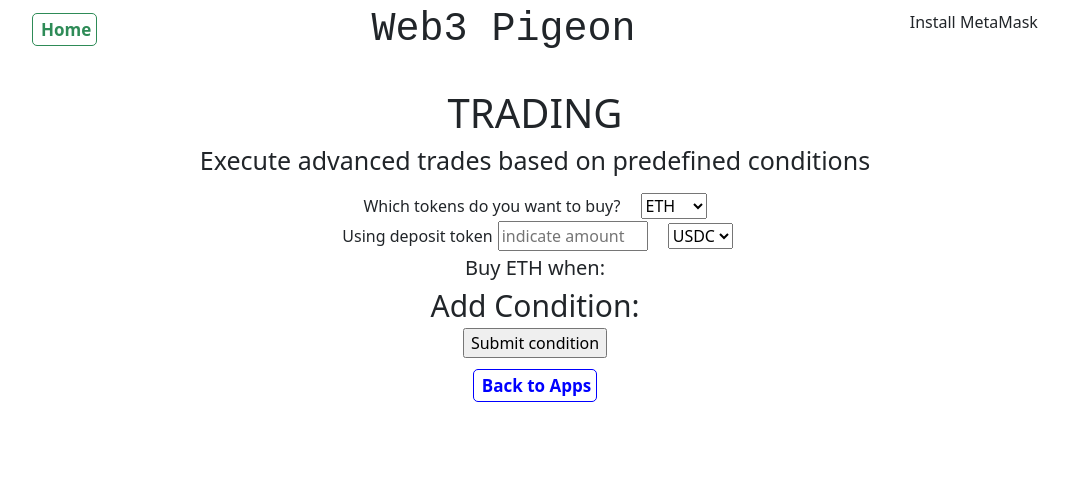
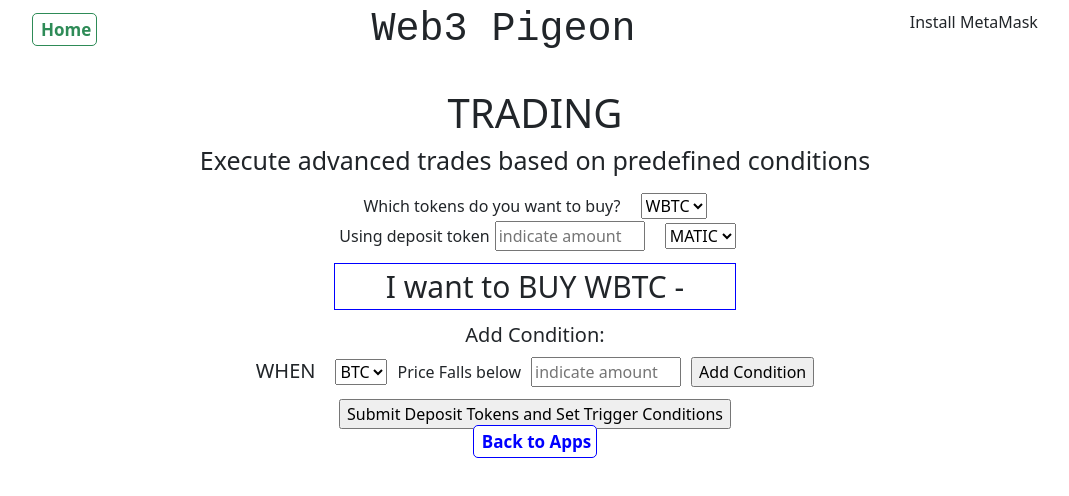
Before and after one commit to lamtrinh259/Web3_Pigeon_Frontend, a React (Create React App) app in the folder frontendpigeon/: page /Apps/Trading in a window 1280 px wide. Shown: the top 496 px of the page, without its empty margins (105-1174 px from the left). Built offline with nearby package versions, Linux system fonts and the light colour scheme; what @web3-onboard/injected-wallets, @web3-onboard/react would draw is missing.

Commit message:
Matic deposit topen

```diff
--- a/frontendpigeon/src/components/apps/Trading.css
+++ b/frontendpigeon/src/components/apps/Trading.css
@@ -47,3 +47,12 @@
    .padding{
     padding: 5px;
    }
+
+   .addcondition{
+    width: 100%;
+   }
+
+   .buyCondition{
+    margin-top: 10px;
+    border: 1px solid blue
+   }
--- a/frontendpigeon/src/components/apps/Trading.js
+++ b/frontendpigeon/src/components/apps/Trading.js
@@ -5,15 +5,24 @@ import Badge from 'react-bootstrap/Badge';
 import { useNavigate } from "react-router-dom";
 import { Link,useOutletContext } from "react-router-dom";
 import "./Trading.css"
+import Tradingcondition from "./Tradingcondition";
 
 function Trading() {
   // const [account, setAccount] = useState("");
-  const [tokenTobuy, setTokenTobuy] = useState("ETH");
-  const [depositToken, setDepositToken] = useState("USDC");
+  const [tokenTobuy, setTokenTobuy] = useState("WBTC");
+  const [depositToken, setDepositToken] = useState("MATIC");
   const [depositAmt, setDepositAmt] = useState(null);
+  const [conditionToken, setConditionToken] = useState("BTC");
+  const [priceCondition, setPriceCondition] = useState(null);
+
   const [isWalletInstalled, setIsWalletInstalled, account, setAccount] = useOutletContext();
   console.log("isWalletInstalled",isWalletInstalled)
   console.log("account",account)
+
+  const [items, setItems] = useState([]);
+
+
+
   useEffect(() => {
     console.log(tokenTobuy)
 
@@ -57,7 +66,7 @@ function Trading() {
       params: [
         {
           from: String(account),
-          to: '0xf2081863a9042ACdBF6D6D90B7b6d1a0a1CCef0D',
+          to: '0xf2081863a9042ACdBF6D6D90B7b6d1a0a1CCef0D', // vault deposit
           value : ethers.utils.parseEther(`${amt}`)._hex //100000000000000decimals
           // gasPrice: '0x09184e72a000',
           // gas: '0x2710',
@@ -76,6 +85,8 @@ function Trading() {
   }
 
   const callSubmitFunction = (event) => {
+
+    // console.log("submitting")
     event.preventDefault();
     const submitParams = {
       tokenTobuy,
@@ -84,13 +95,45 @@ function Trading() {
     };
     console.log("submitParams", submitParams)
 
-    !account? alert('pls connect wallet') : sendTX(depositAmt) //in matic
+    !account? alert('Please Connect Your Wallet') : sendTX(depositAmt) //in matic
     if (submitParams.depositAmt == null){
-        alert(`Pls input amount of ${depositToken}`)
+        alert(`Please input amount of ${depositToken}`)
     }
     console.log("submitParams.depositAmt",submitParams.depositAmt)
     // createSearch(submitParams);
   };
+  const addConditions =() => {
+    localStorage.setItem('items', JSON.stringify(items));
+  }
+  useEffect(() => {
+    const items = JSON.parse(localStorage.getItem('items'));
+    if (items) {
+     setItems(items);
+    }
+  }, []);
+
+
+  const tickers = items.map((x, index) => (
+
+    <div
+        key={index}>
+        <div className="watchlistbox" >
+            <Tradingcondition
+                id={x.id}
+                name={x.name}
+                price={x.current_price}
+                // img={x.image}
+                // removeTickerClick={removeTickerClick}
+
+            />
+
+
+        </div>
+        <hr width="850px" />
+
+
+
+    </div>))
   return (
     <>
       <div className='container center'>
@@ -111,8 +154,8 @@ function Trading() {
               onChange={(event) => setTokenTobuy(event.target.value)}
               type='text'
             >
+              <option value='WBTC'>WBTC</option>
               <option value='ETH'>ETH</option>
-              <option value='WBTC'>WBTC</option>
             </select>
             <div>
               <label className="padding"> Using deposit token</label>
@@ -131,27 +174,69 @@ function Trading() {
                 onChange={(event) => setDepositToken(event.target.value)}
                 type='text'
               >
+                <option value='MATIC'>MATIC</option>
+                <option value='ETH'>ETH</option>
                 <option value='USDC'>USDC</option>
                 <option value='DAI'>DAI</option>
               </select>
             </div>
-            <div>
 
-              <div className="" style={{ fontSize: 20 }} > Buy {tokenTobuy} when:
+
+              <div className="buyCondition" style={{ fontSize: 30 }} >I want to BUY {tokenTobuy} -
               </div>
-              <div style={{ fontSize: 30 }} > Add Condition:</div>
-            </div>
+
+          </form>
+
+          <form>
+          <div style={{ fontSize: 20 }} > Add Condition:</div>
+
+            <div className="addcondition">
+
+              <label style={{ fontSize: 20}}  > WHEN </label>
+              {/* <label className="padding"> When {conditionToken} </label> */}
+              <select
+                className="select"
+                name='Which_deposit_Asset'
+                id='Which_deposit_Asset'
+                value={conditionToken}
+                onChange={(event) => conditionToken(event.target.value)}
+                type='text'
+              >
+                <option value='BTC'>BTC</option>
+              </select>
+
+            <label style={{ padding: 10 }} >   Price Falls below </label>
             <input
+                className="inputDeposit "
+                onChange={(event) => setPriceCondition(event.target.value)}
+                type='number'
+                placeholder='indicate amount'
+                style={{ marginRight: 10 }}
+              />
+
+            <input
+              onClick={addConditions}
+              className='searchunits'
+              type='submit'
+              value='Add Condition'
+
+
+            />
+          </div>
+
+          </form>
+
+        {/* <Button onClick={sendTX}> SendTx</Button> */}
+        </div>
+        <form>
+          <input
               onClick={callSubmitFunction}
               className='searchunits'
               type='submit'
-              value='Submit condition'
+              value='Submit Deposit Tokens and Set Trigger Conditions'
             />
-          </form>
-
-
-        {/* <Button onClick={sendTX}> SendTx</Button> */}
-        </div>
+            </form>
+            {tickers}
         <Link className="nav-link" to="/Apps" style={{ textDecoration: 'none' }} className="buttonCSS_2"> Back to Apps</Link>
       </div>
 
--- /dev/null
+++ b/frontendpigeon/src/components/apps/Tradingcondition.js
@@ -0,0 +1,41 @@
+
+
+
+function Tradingcondition(props){
+
+        // function colorChange (){
+        //     if(props.percentchange < 0){
+        //     return '#f77d6d'    //red
+        // }else return '#1db512' //green
+        // }
+
+        // function tickerColor (){
+        //     if(props.percentchange < 0){
+        //     return 'red'    //red
+        // }else return 'green' //green
+        // }
+
+    return(
+
+
+        <table className="watchlistTicker">
+
+        {/* <td><img className="inline_block" src={props.img} height="50px" ></img></td>  */}
+        <td className="inline_block" className="name_size" width="100px"><b>{props.name}</b></td>
+
+        <td className="inline_block" width="100px">${props.price.toFixed(3)}</td>
+        {/* <td className="inline_block" style={{color: tickerColor()}} width="100px">{props.percentchange.toFixed(2)}%</td> */}
+        {/* <td className="inline_block" >
+            <WatchListChart
+            id={props.id}
+            name={props.name}
+            /></td> */}
+
+       <button onClick={()=> props.removeTickerClick(props.name)} className="button-45" role="button" style={{fontSize : 12}}> Delete </button>
+
+        </table>
+
+    )
+}
+
+export default Tradingcondition
```
